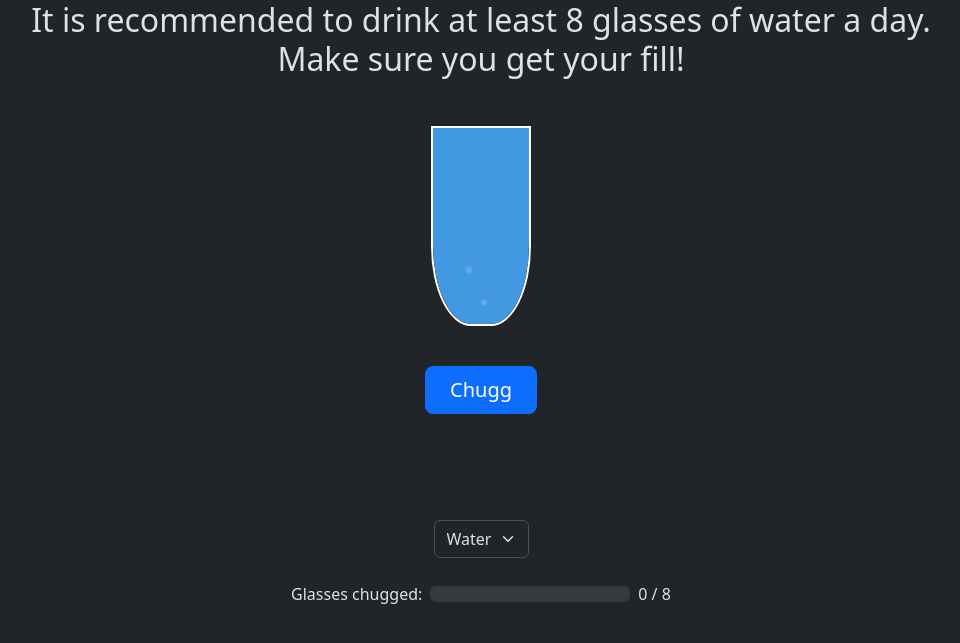
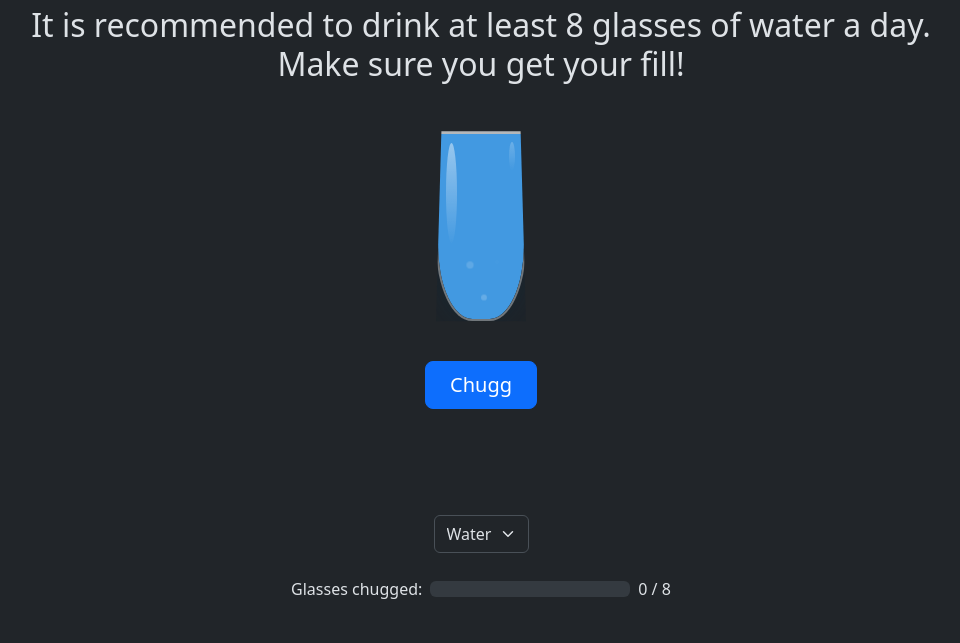
Before and after one commit to andrei-pascanean/chugger, a plain HTML site: page index.html in a window 1280 px wide. Shown: the part 141-784 px from the top of the page, without its empty margins (159-1119 px from the left). Drawn offline with nearby package versions, Linux system fonts and the light colour scheme.

Commit message:
update glass design

```diff
--- a/index.html
+++ b/index.html
@@ -86,8 +86,29 @@
             </div>
             <div class="row mb-4">
                 <div id="glass" class="d-flex justify-content-center p-3">
-                    <div
-                        style="width: 100px; height: 200px; border: 2px solid white; position: relative; border-bottom-left-radius: 40%; border-bottom-right-radius: 40%; overflow: hidden;">
+                    <!-- outer wrapper: tapers the glass shape -->
+                    <div style="
+                        width: 90px;
+                        height: 190px;
+                        position: relative;
+                        clip-path: polygon(6% 0%, 94% 0%, 100% 100%, 0% 100%);
+                        filter: drop-shadow(0 16px 32px rgba(0,0,0,0.5)) drop-shadow(0 0 18px rgba(66,153,225,0.18));
+                    ">
+                        <!-- glass body -->
+                        <div style="
+                            position: absolute; inset: 0;
+                            border: 2px solid rgba(255,255,255,0.35);
+                            border-top: 3px solid rgba(255,255,255,0.65);
+                            border-bottom-left-radius: 40%;
+                            border-bottom-right-radius: 40%;
+                            overflow: hidden;
+                            background: rgba(255,255,255,0.05);
+                            -webkit-backdrop-filter: blur(6px);
+                            backdrop-filter: blur(6px);
+                            box-shadow:
+                                inset -7px 0 14px rgba(0,0,0,0.25),
+                                inset 3px 0 6px rgba(255,255,255,0.1);
+                        ">
                             <div id="liquid"
                                 style="position: absolute; bottom: 0; left: 0; width: 100%; height: 100%; background-color: #4299e1; border-bottom-left-radius: 40%; border-bottom-right-radius: 40%; transition: height 0.5s; overflow: hidden;">
                                 <!-- Bubbles inside liquid so they clip at the surface -->
@@ -102,6 +123,23 @@
                                         style="position: absolute; bottom: 0; left: 66%; width: 4px; height: 4px; background: white; border-radius: 50%; opacity: 0.2;">
                                     </div>
                                 </div>
+                            </div>
+                            <!-- primary shine stripe (left) -->
+                            <div style="
+                                position: absolute; top: 5%; left: 9%;
+                                width: 13%; height: 54%;
+                                background: linear-gradient(to bottom, rgba(255,255,255,0.45), rgba(255,255,255,0.02));
+                                border-radius: 50%;
+                                z-index: 30; pointer-events: none;
+                            "></div>
+                            <!-- secondary shine (top-right, small) -->
+                            <div style="
+                                position: absolute; top: 4%; right: 11%;
+                                width: 7%; height: 16%;
+                                background: linear-gradient(to bottom, rgba(255,255,255,0.22), rgba(255,255,255,0));
+                                border-radius: 50%;
+                                z-index: 30; pointer-events: none;
+                            "></div>
                         </div>
                     </div>
                 </div>
```
Lines whose indentation alone changed are shown as unchanged.
